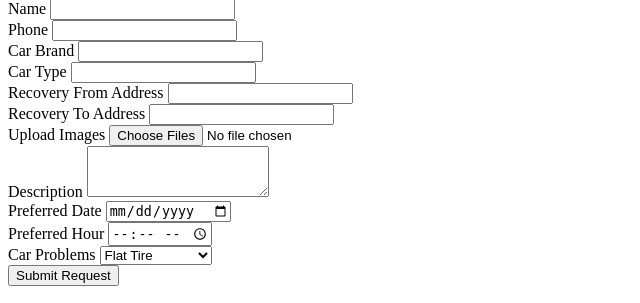
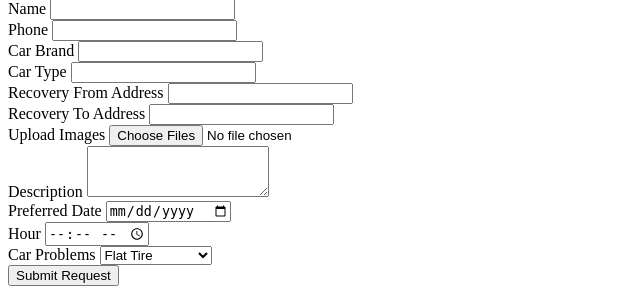
Before and after one commit to svitel11-xpethie/lara-cms, a Laravel app: template resources/views/web/pages/home/request.blade.php in a window 1280 px wide. Shown: the part 90-393 px from the top of the page, without its empty margins (0-640 px from the left). Run offline with Laravel 12, Linux system fonts and the light colour scheme; the template is opened without the code that fills it, so the values that code supplies are empty.

Commit message:
CSS fixes

```diff
--- a/resources/views/web/pages/home/request.blade.php
+++ b/resources/views/web/pages/home/request.blade.php
@@ -74,7 +74,7 @@
                                        class="w-full p-2 border border-gray-300 rounded">
                             </div>
                             <div class="ml-0.5">
-                                <label for="preferred-hour" class="block text-gray-700 font-bold text-sm">Preferred Hour</label>
+                                <label for="preferred-hour" class="block text-gray-700 font-bold text-sm">Hour</label>
                                 <input type="time" id="preferred-hour" name="preferred_hour" required
                                        class="w-full p-2 border border-gray-300 rounded">
                             </div>
```
